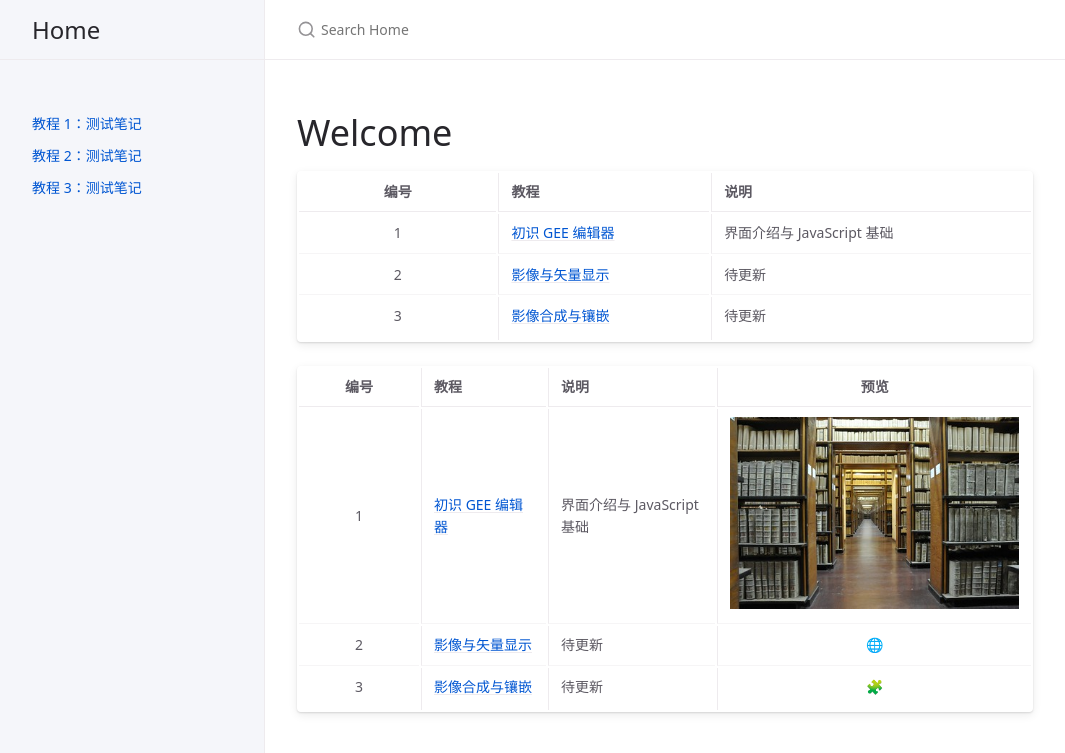
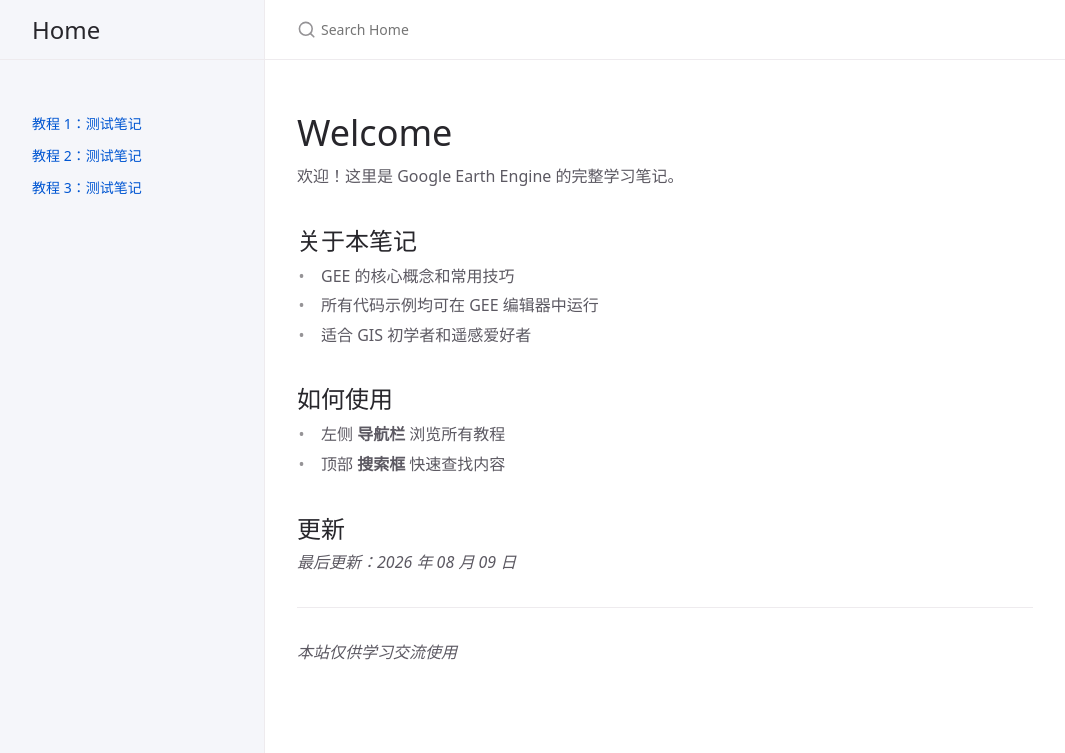
Before and after one commit to ptsch1979/gee, a Jekyll site: the page built from index.md, in a window 1280 px wide. Shown: the top 753 px of the page, without its empty margins (107-1172 px from the left). Built offline with Jekyll 4.4.1, drawn with Linux system fonts in a browser that asks for light colours; cached includes are drawn as plain includes.

Commit message:
Update index.md

```diff
--- a/index.md
+++ b/index.md
@@ -4,14 +4,23 @@ layout: default
 
 # Welcome
 
-| 编号 | 教程 | 说明 |
-| :---: | :--- | :--- |
-| 1 | [初识 GEE 编辑器]({% link lab01.md %}) | 界面介绍与 JavaScript 基础 |
-| 2 | [影像与矢量显示]({% link lab02.md %}) | 待更新 |
-| 3 | [影像合成与镶嵌]({% link lab03.md %}) | 待更新 |
+欢迎！这里是 Google Earth Engine 的完整学习笔记。
 
-| 编号 | 教程 | 说明 | 预览 |
-| :---: | :--- | :--- | :---: |
-| 1 | [初识 GEE 编辑器]({% link lab01.md %}) | 界面介绍与 JavaScript 基础 | ![GEE](https://ptsch1979.github.io/gee/assets/images/small-image.jpg) |
-| 2 | [影像与矢量显示]({% link lab02.md %}) | 待更新 | 🌐 |
-| 3 | [影像合成与镶嵌]({% link lab03.md %}) | 待更新 | 🧩 |
+## 关于本笔记
+
+- GEE 的核心概念和常用技巧
+- 所有代码示例均可在 GEE 编辑器中运行
+- 适合 GIS 初学者和遥感爱好者
+
+## 如何使用
+
+- 左侧 **导航栏** 浏览所有教程
+- 顶部 **搜索框** 快速查找内容
+
+## 更新
+
+*最后更新：{{ site.time | date: "%Y 年 %m 月 %d 日" }}*
+
+---
+
+*本站仅供学习交流使用*
```
